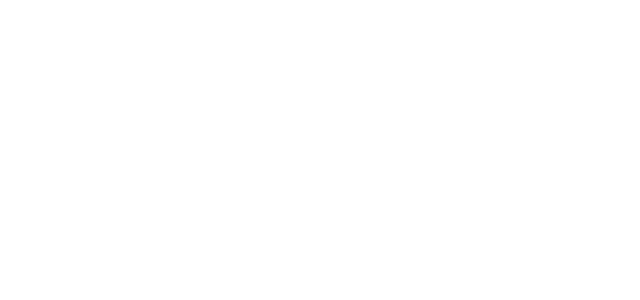
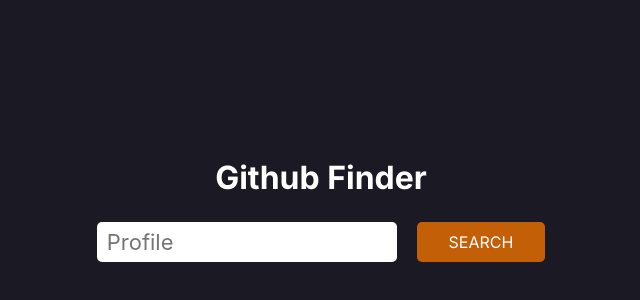
Before and after one commit to YiFan-Jiao/github-finder, a React (Create React App) app: page / in a window 1280 px wide. Shown: the part 192-492 px from the top of the page, without its empty margins (319-959 px from the left). Built offline with nearby package versions, Linux system fonts and the light colour scheme.

Commit message:
search page created

```diff
--- a/src/App.js
+++ b/src/App.js
@@ -1,8 +1,12 @@
+import './style/reset.css';
+import './style/index.css';
+import Search from "./components/Search";
 
 
 function App() {
   return (
     <>
+    <Search></Search>
     </>
   );
 }
--- a/src/components/Search.js
+++ b/src/components/Search.js
@@ -2,7 +2,17 @@
 
 function Search() {
   return (
-    <div>Search</div>
+    <main>
+        <div className='container'>
+            <div className='search-bar grid'>
+                <h1>Github Finder</h1>
+                <div className='search-eare grid'>
+                    <input placeholder='Profile'></input>
+                    <div className='btn grid'>SEARCH</div>
+                </div>
+            </div>
+        </div>
+    </main>
   )
 }
 
--- a/src/style/index.css
+++ b/src/style/index.css
@@ -1,7 +1,9 @@
 body {
     background-color: #1A1924;
+    color: #FFF;
 }
-
+/* C25F07 橘色*/
+/* 04F174 绿色 */
 .container {
     width: min(100% - 30px, 1200px);
     margin-inline: auto;
@@ -9,65 +11,36 @@
 
 .grid {
     display: grid;
-
 }
 
-.big-box {
+.search-bar {
     justify-content: center;
     align-content: center;
     height: 100vh;
+    gap: 20PX;
 }
 
-.stars-list {
-    grid-template-columns: 1fr 1fr 1fr 1fr 1fr;
+.search-eare {
+    grid-template-columns: 7fr 3fr;
+    gap: 20PX;
 }
 
-.stars-yellow {
-    font-size: 100px;
-    /* color: #53535C; */
-    color: #FFDB13;
+H1 {
+    text-align: center;
 }
 
-.stars-gray {
-    font-size: 100px;
-
+input {
+    width: 300PX;
+    height: 40px;
+    border-radius: 5px;
+    padding: 10px;
+    font-size: 22px;
 }
 
-.star-words {
-    color: #fff;
+.btn {
     justify-items: center;
-    padding-top: 20px;
+    align-items: center;
+    border-radius: 5px;
+    background-color: #C25F07;
+    cursor: pointer;
 }
-
-.dialog {
-    text-align: right;
-    position: absolute;
-    right: 30px;
-    bottom: 30px;
-    width: 800px;
-    height: 100px;
-    background-color: #1A1924;
-}
-
-.real-dialog-show {
-    position: absolute;
-    text-align: left;
-    right: 450px;
-    bottom: 30px;
-    width: 600px;
-    height: 300px;
-    background-color: #1A1924;
-    color: #fff;
-    font-size: 20px;
-}
-
-.btnc {
-    padding: 15px 20px;
-    border-radius: 15px;
-    background-color: #0F71FF;
-    color: #fff;
-}
-
-.not-show {
-    display: none;
-}
```
